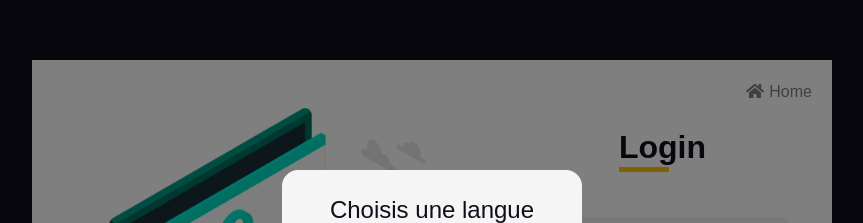
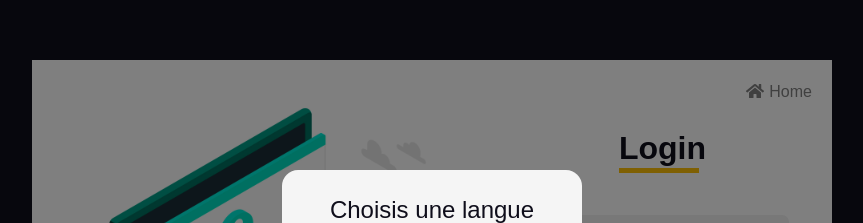
Before and after one commit to jugurthakcm/freelance-plateform, a React (Create React App) app: page /login in a window 1280 px wide. Shown: the part 115-338 px from the top of the page, without its empty margins (208-1071 px from the left). Built offline with nearby package versions, Linux system fonts and the light colour scheme; a web font is replaced by a local one.

Commit message:
Fixinf after in h2 login and register

```diff
--- a/src/pages/Login.css
+++ b/src/pages/Login.css
@@ -24,14 +24,15 @@
 
 .login h2 {
   font-weight: 600;
+  position: relative;
 }
 
-.login h2::after {
-  content: '';
+.login h2 div {
   display: block;
   height: 5px;
-  width: 50px;
+  width: 80px;
   background-color: var(--yellow);
+  position: absolute;
 }
 
 .home__link {
--- a/src/pages/Login.js
+++ b/src/pages/Login.js
@@ -5,11 +5,17 @@ import { FontAwesomeIcon } from '@fortawesome/react-fontawesome';
 import { faEnvelope, faLock, faHome } from '@fortawesome/free-solid-svg-icons';
 import { Link } from 'react-router-dom';
 import { FormattedMessage } from 'react-intl';
+import { useLanguageContext } from '../ContextAPI/LanguageProvider';
 
 const Login = () => {
   const handleSubmit = (e) => {
     e.preventDefault();
   };
+
+  const language = useLanguageContext()[0];
+  const leftAfter = language !== 'arabic' ? '0' : 'unset';
+  const rightAfter = language === 'arabic' ? '0' : 'unset';
+
   return (
     <div className="login">
       <div className="login__container">
@@ -21,6 +27,7 @@ const Login = () => {
         <div className="login__form">
           <h2>
             <FormattedMessage id="login.title" />
+            <div style={{ right: rightAfter, left: leftAfter }}></div>
           </h2>
           <form onSubmit={handleSubmit}>
             <div className="login__email login__input">
--- a/src/pages/Register.css
+++ b/src/pages/Register.css
@@ -25,14 +25,15 @@
 
 .register h2 {
   font-weight: 600;
+  position: relative;
 }
 
-.register h2::after {
-  content: '';
+.register h2 div {
   display: block;
   height: 5px;
   width: 80px;
   background-color: var(--yellow);
+  position: absolute;
 }
 
 .home__link {
--- a/src/pages/Register.js
+++ b/src/pages/Register.js
@@ -10,11 +10,16 @@ import {
 } from '@fortawesome/free-solid-svg-icons';
 import { Link } from 'react-router-dom';
 import { FormattedMessage } from 'react-intl';
+import { useLanguageContext } from '../ContextAPI/LanguageProvider';
 
 const Register = () => {
   const handleSubmit = (e) => {
     e.preventDefault();
   };
+
+  const language = useLanguageContext()[0];
+  const leftAfter = language !== 'arabic' ? '0' : 'unset';
+  const rightAfter = language === 'arabic' ? '0' : 'unset';
 
   return (
     <div className="register">
@@ -27,6 +32,7 @@ const Register = () => {
         <div className="register__form">
           <h2>
             <FormattedMessage id="register.title" />
+            <div style={{ right: rightAfter, left: leftAfter }}></div>
           </h2>
           <form onSubmit={handleSubmit}>
             <div className="register__firstName register__input">
```
